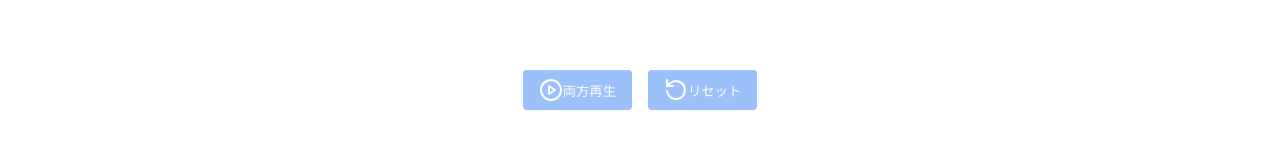
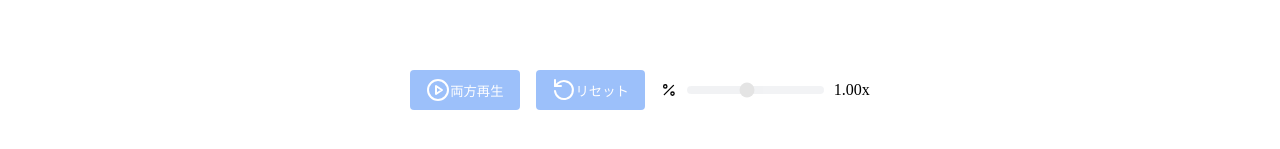
Before and after one commit to bij51247/kuraberuTool, a React (Vite) app: page / in a window 1280 px wide. Shown: the part 537-686 px from the top of the page. Built offline with nearby package versions, Linux system fonts and the light colour scheme.

Commit message:
速度調整のスライダーを設置

```diff
--- a/src/components/VideoComparisonApp.tsx
+++ b/src/components/VideoComparisonApp.tsx
@@ -24,6 +24,14 @@ const FlipIcon = () => (
     <path d="M3 15v4a2 2 0 0 0 2 2h14a2 2 0 0 0 2-2v-4"></path>
     <line x1="7" y1="9" x2="7" y2="15"></line>
     <line x1="17" y1="9" x2="17" y2="15"></line>
+  </svg>
+);
+
+const SpeedIcon = () => (
+  <svg xmlns="http://www.w3.org/2000/svg" width="24" height="24" viewBox="0 0 24 24" fill="none" stroke="currentColor" strokeWidth="2" strokeLinecap="round" strokeLinejoin="round">
+    <path d="M19 5L5 19"></path>
+    <circle cx="6.5" cy="6.5" r="2.5"></circle>
+    <circle cx="17.5" cy="17.5" r="2.5"></circle>
   </svg>
 );
 
@@ -179,8 +187,21 @@ const PlayPauseOverlay: React.FC<{
   );
 };
 
+interface VideoPlayerProps {
+  videoRef: React.RefObject<HTMLVideoElement>;
+  src: string | null;
+  fileName: string;
+  onFileUpload: (event: React.ChangeEvent<HTMLInputElement>) => void;
+  currentTime: number;
+  onTimeUpdate: (time: number) => void;
+  defaultSrc?: string;
+  playbackSpeed: number;
+  onPlaybackSpeedChange: (speed: number) => void;
+}
+
+
 const VideoPlayer: React.FC<VideoPlayerProps> = ({
-  videoRef, src, fileName, onFileUpload, currentTime, onTimeUpdate, defaultSrc
+  videoRef, src, fileName, onFileUpload, currentTime, onTimeUpdate, defaultSrc, playbackSpeed, onPlaybackSpeedChange
 }) => {
   const [duration, setDuration] = useState(0);
   const [isPlaying, setIsPlaying] = useState(false);
@@ -209,6 +230,12 @@ const VideoPlayer: React.FC<VideoPlayerProps> = ({
       video.removeEventListener('pause', handlePause);
     };
   }, [videoRef, onTimeUpdate]);
+
+  useEffect(() => {
+    if (videoRef.current) {
+      videoRef.current.playbackRate = playbackSpeed;
+    }
+  }, [playbackSpeed, videoRef]);
 
   const handlePlayPause = () => {
     const video = videoRef.current;
@@ -321,6 +348,7 @@ const VideoComparisonApp: React.FC = () => {
   const [rightCurrentTime, setRightCurrentTime] = useState(0);
   const leftVideoRef = useRef<HTMLVideoElement>(null);
   const rightVideoRef = useRef<HTMLVideoElement>(null);
+  const [playbackSpeed, setPlaybackSpeed] = useState(1);
 
   const handleFileUpload = (side: 'left' | 'right') => (event: React.ChangeEvent<HTMLInputElement>) => {
     const file = event.target.files?.[0];
@@ -359,6 +387,10 @@ const VideoComparisonApp: React.FC = () => {
     setIsPlaying(false);
   };
 
+  const handlePlaybackSpeedChange = (newSpeed: number) => {
+    setPlaybackSpeed(newSpeed);
+  };
+
   const containerStyle: React.CSSProperties = {
     padding: '16px',
     maxWidth: '1024px',
@@ -380,8 +412,15 @@ const VideoComparisonApp: React.FC = () => {
   const controlsContainerStyle: React.CSSProperties = {
     display: 'flex',
     justifyContent: 'center',
+    alignItems: 'center',
     marginTop: '16px',
     gap: '16px',
+  };
+
+  const speedControlStyle: React.CSSProperties = {
+    display: 'flex',
+    alignItems: 'center',
+    gap: '8px',
   };
 
   const canPlay = (leftVideo || defaultVideo) && rightVideo;
@@ -398,6 +437,8 @@ const VideoComparisonApp: React.FC = () => {
           currentTime={leftCurrentTime}
           onTimeUpdate={setLeftCurrentTime}
           defaultSrc={defaultVideo}
+          playbackSpeed={playbackSpeed}
+          onPlaybackSpeedChange={handlePlaybackSpeedChange}
         />
         <VideoPlayer
           videoRef={rightVideoRef}
@@ -406,6 +447,8 @@ const VideoComparisonApp: React.FC = () => {
           onFileUpload={handleFileUpload('right')}
           currentTime={rightCurrentTime}
           onTimeUpdate={setRightCurrentTime}
+          playbackSpeed={playbackSpeed}
+          onPlaybackSpeedChange={handlePlaybackSpeedChange}
         />
       </div>
       <div style={controlsContainerStyle}>
@@ -416,6 +459,18 @@ const VideoComparisonApp: React.FC = () => {
         <Button onClick={handleReset} disabled={!canPlay}>
           <RotateCcw /> リセット
         </Button>
+        <div style={speedControlStyle}>
+          <SpeedIcon />
+          <Slider
+            value={[playbackSpeed]}
+            onChange={([speed]) => handlePlaybackSpeedChange(speed)}
+            min={0.25}
+            max={2}
+            step={0.25}
+            disabled={!canPlay}
+          />
+          <span>{playbackSpeed.toFixed(2)}x</span>
+        </div>
       </div>
     </div>
   );
```
Also changed, not shown: 1 other file (tests, documents, lock files or other folders).
